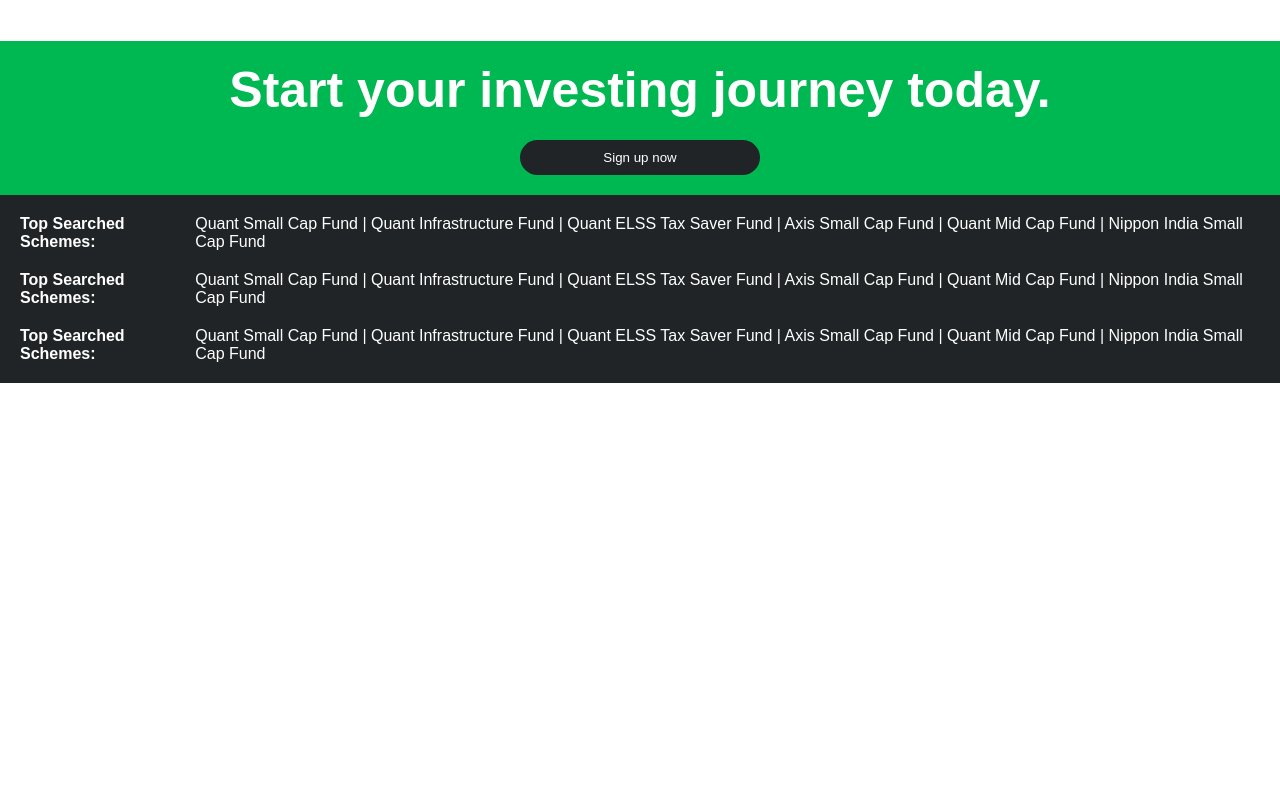
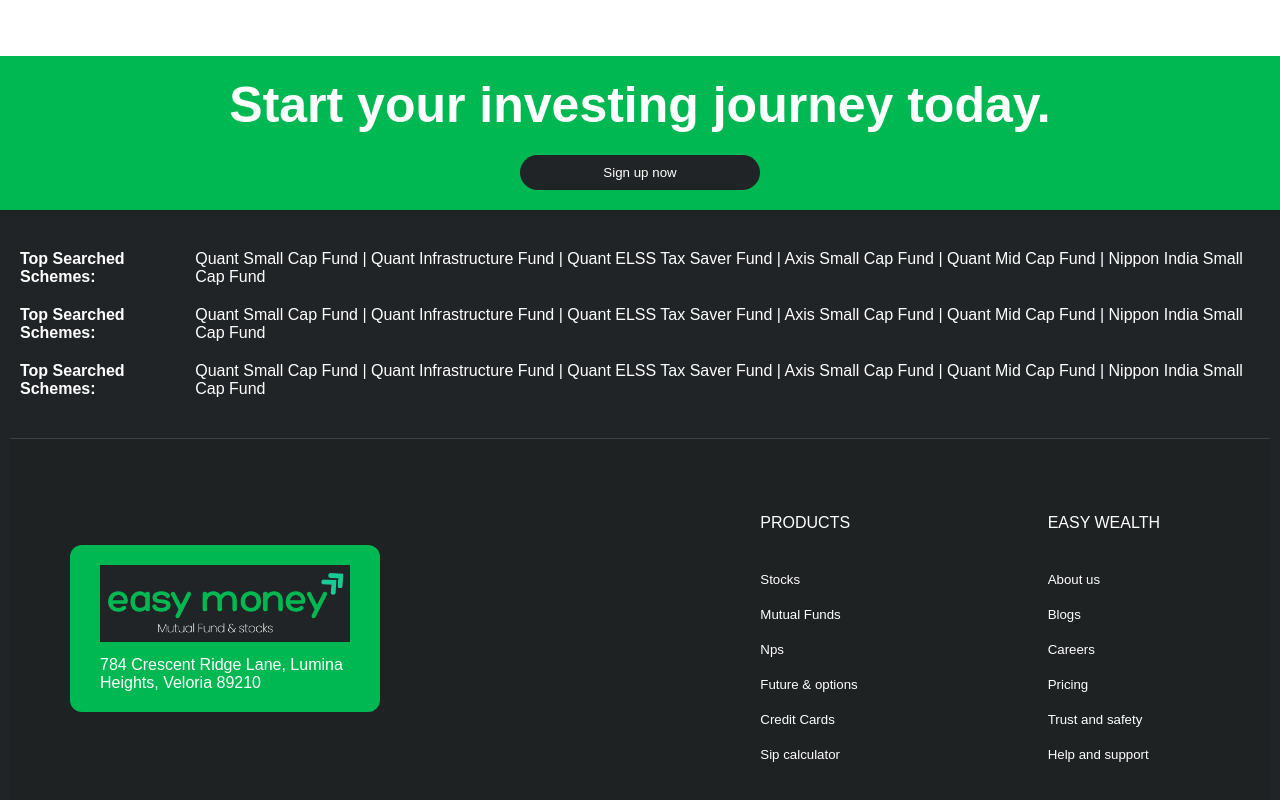
Before and after one commit to MashooqAli9140/easy-money, a React (Vite) app in the folder frontend/easymoney/: page / in a window 1280 px wide. Shown: the part 1158-1958 px from the top of the page. Before the commit the page ends 1541 px from the top, so only its background shows below. Built offline with nearby package versions, Linux system fonts and the light colour scheme; no server answers.

Commit message:
footer section updated

```diff
--- a/frontend/easymoney/src/componants/footer/Footer.css
+++ b/frontend/easymoney/src/componants/footer/Footer.css
@@ -9,9 +9,54 @@
     width: 100%;
     margin: 0 auto 0;
 }
+#footer-bottom{
+    background-color: #1f2223;
+    padding: 20px 60px 20px 60px;
+    display: flex;
+    align-items: center;
+    align-content: center;
+    justify-content: space-between;
+    border-top: 0.5px solid rgb(63, 63, 63);
+    margin-top: 30px;
+}
+#footer-bottom-left{
+    background-color: #00B852;
+    padding: 20px 30px 20px 30px;
+    border-radius: 12px;
+}
+#footer-b-l-content{
+    /* background-color: antiquewhite; */
+    object-fit:contain;
+    overflow: hidden;
+    display: flex;
+    justify-content: center;
+    align-items: center;
+    align-content: center;
+}
+#footer-bottom-right{
+    /* background-color: rgb(25, 25, 25); */
+    padding: 20px 30px 20px 30px;
+    display: flex;
+    gap: 150px;
+    color: white;
+}
+h5{
+    font-weight: 100;
+    margin-top: 20px;
+}
 
 @media screen and ( max-width:800px) {
     #footer-content-1{
          display: block;
     }
+    #footer-bottom{
+      display: block;
+      padding: 0px 0px 0px 0px;
+      align-items: center;
+      align-content: center;
+    }
+    #footer-bottom-right{
+        display: block;
+        padding: 0px 12px 0px 12px;
+    }
 }
--- a/frontend/easymoney/src/componants/footer/Footer.jsx
+++ b/frontend/easymoney/src/componants/footer/Footer.jsx
@@ -1,27 +1,87 @@
 import React from 'react';
-import './Footer.css';
+import './Footer.css'; // Importing the CSS file for styling
+import Logo from "/images/Logo.png"; // Importing the logo image
 
 const Footer = () => {
   return (
-    <div style={{ backgroundColor:"#212426", padding:"10px 10px 10px 10px"}}>
-        <div id='footer-content-1'>
-            <div> <b> <p> Top Searched Schemes: </p> </b>  </div>
-            <div> <p >Quant Small Cap Fund | Quant Infrastructure Fund | Quant ELSS Tax Saver Fund | Axis Small Cap Fund | Quant Mid Cap Fund | Nippon India Small Cap Fund </p>
-            </div>
+    <div style={{ backgroundColor: "#212426", padding: "30px 10px 30px 10px" }}>
+      {/* Footer Section 1: Top Searched Schemes */}
+      <div id='footer-content-1'>
+        <div>
+          <b> <p> Top Searched Schemes: </p> </b>
         </div>
-        <div id='footer-content-1'>
-            <div> <b> <p> Top Searched Schemes: </p> </b>  </div>
-            <div> <p> Quant Small Cap Fund | Quant Infrastructure Fund | Quant ELSS Tax Saver Fund | Axis Small Cap Fund | Quant Mid Cap Fund | Nippon India Small Cap Fund </p>
-            </div>
+        <div>
+          <p>Quant Small Cap Fund | Quant Infrastructure Fund | Quant ELSS Tax Saver Fund | Axis Small Cap Fund | Quant Mid Cap Fund | Nippon India Small Cap Fund</p>
         </div>
-        <div id='footer-content-1'>
-            <div> <b> <p> Top Searched Schemes: </p> </b>  </div>
-            <div> <p> Quant Small Cap Fund | Quant Infrastructure Fund | Quant ELSS Tax Saver Fund | Axis Small Cap Fund | Quant Mid Cap Fund | Nippon India Small Cap Fund </p>
-            </div>
+      </div>
+
+      {/* Footer Section 2: Duplicate Content for Demo/Structure */}
+      <div id='footer-content-1'>
+        <div>
+          <b> <p> Top Searched Schemes: </p> </b>
+        </div>
+        <div>
+          <p>Quant Small Cap Fund | Quant Infrastructure Fund | Quant ELSS Tax Saver Fund | Axis Small Cap Fund | Quant Mid Cap Fund | Nippon India Small Cap Fund</p>
+        </div>
+      </div>
+
+      {/* Footer Section 3: Duplicate Content for Demo/Structure */}
+      <div id='footer-content-1'>
+        <div>
+          <b> <p> Top Searched Schemes: </p> </b>
+        </div>
+        <div>
+          <p>Quant Small Cap Fund | Quant Infrastructure Fund | Quant ELSS Tax Saver Fund | Axis Small Cap Fund | Quant Mid Cap Fund | Nippon India Small Cap Fund</p>
+        </div>
+      </div>
+
+      {/* Footer Bottom Section */}
+      <div id='footer-bottom'>
+        {/* Left Section: Logo and Address */}
+        <div id='footer-bottom-left'>
+          <div id='footer-b-l-content' style={{ width: "250px", maxwidth: "250px" }}>
+            <a href="/">
+              <img style={{ width: '100%', height: "auto" }} src={Logo} alt="Logo" /> {/* Logo Image */}
+            </a>
+          </div>
+          <div style={{ width: "250px", maxwidth: "250px", color: "white", marginTop: "10px" }}>
+            <p style={{ fontWeight: "100" }}>
+              784 Crescent Ridge Lane, Lumina Heights, Veloria 89210 {/* Address */}
+            </p>
+          </div>
         </div>
 
+        {/* Right Section: Product and Easy Wealth Links */}
+        <div id='footer-bottom-right'>
+          {/* Products List */}
+          <div style={{ padding: '15px 20px 15px 20px' }}>
+            <div style={{ padding: '20px 0px 20px 0px', fontWeight: '300' }}>
+              <h4 style={{ fontWeight: '100' }}> PRODUCTS </h4> {/* Heading */}
+            </div>
+            <h5> Stocks </h5>
+            <h5> Mutual Funds </h5>
+            <h5> Nps </h5>
+            <h5> Future & options </h5>
+            <h5> Credit Cards </h5>
+            <h5> Sip calculator </h5>
+          </div>
+
+          {/* Easy Wealth Links */}
+          <div style={{ padding: '15px 20px 15px 20px' }}>
+            <div style={{ padding: '20px 0px 20px 0px', fontWeight: '300' }}>
+              <h4 style={{ fontWeight: '100' }}> EASY WEALTH </h4> {/* Heading */}
+            </div>
+            <h5> About us </h5>
+            <h5> Blogs </h5>
+            <h5> Careers </h5>
+            <h5> Pricing </h5>
+            <h5> Trust and safety </h5>
+            <h5> Help and support </h5>
+          </div>
+        </div>
+      </div>
     </div>
-  )
+  );
 }
 
-export default Footer
+export default Footer;
```
Also changed, not shown: frontend/easymoney/public/images/Logo.png.
